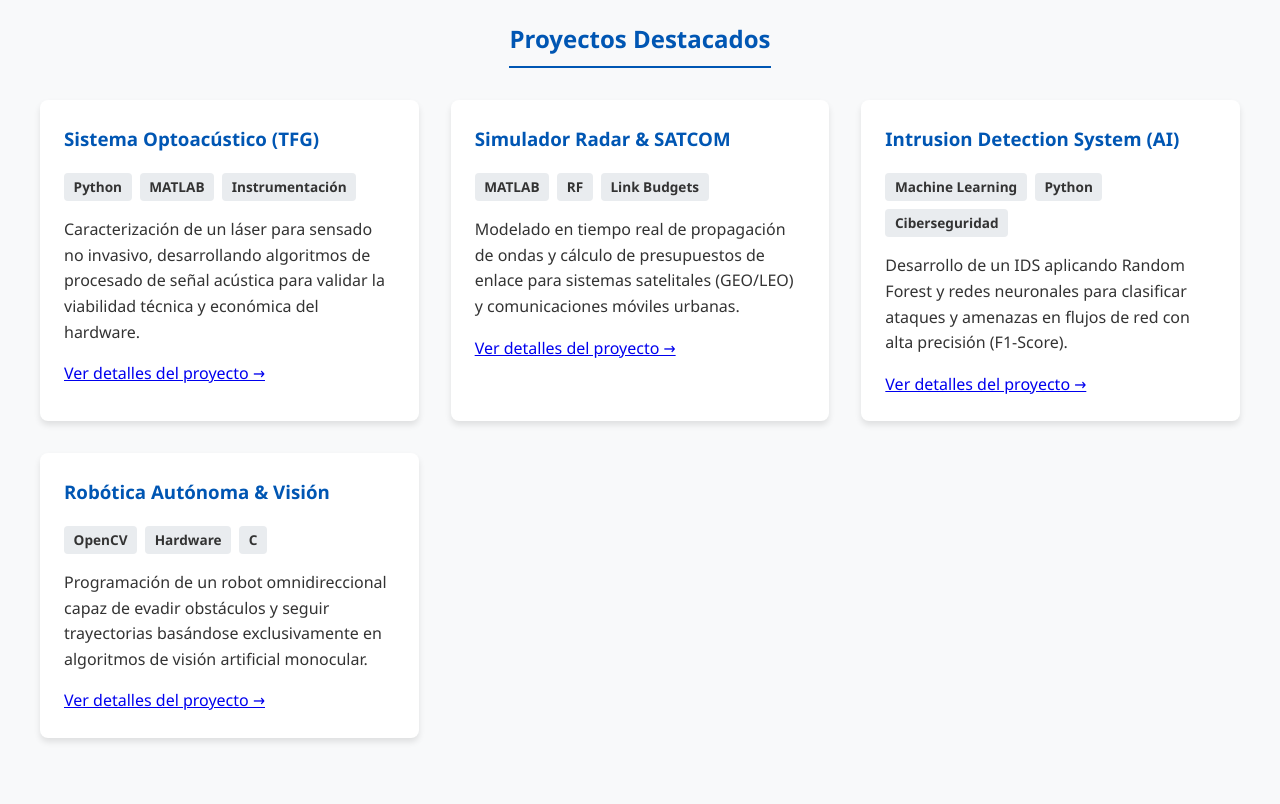
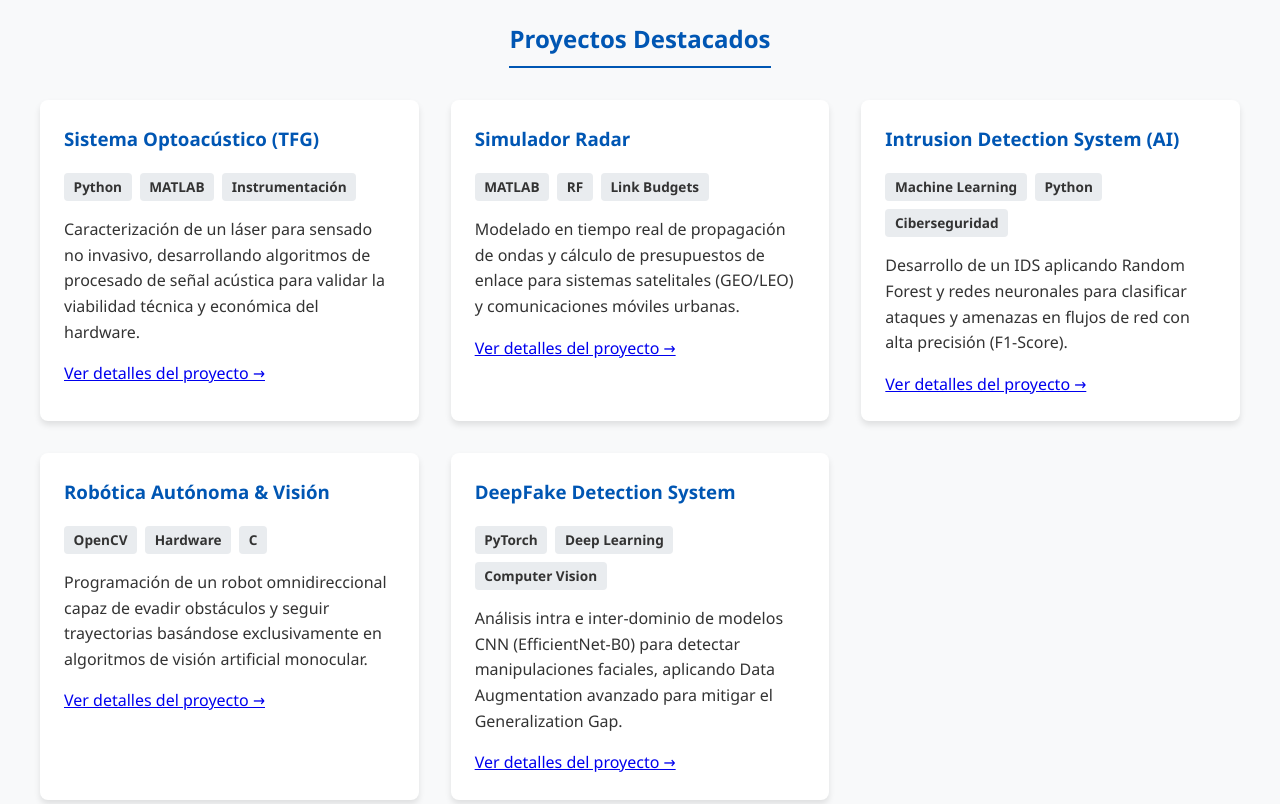
Before and after one commit to itsTello/DavidTello, a plain HTML site: page index.html in a window 1280 px wide. Shown: the part 380-1184 px from the top of the page. Drawn offline with Linux system fonts and the light colour scheme.

Commit message:
Modify project titles and add DeepFake Detection
Updated project details and added a new project section for DeepFake Detection System.

```diff
--- a/index.html
+++ b/index.html
@@ -139,7 +139,7 @@
 
             <!-- Proyecto 2 -->
             <div class="tarjeta-proyecto">
-                <h3>Simulador Radar & SATCOM</h3>
+                <h3>Simulador Radar</h3>
                 <div class="etiquetas">
                     <span class="etiqueta">MATLAB</span>
                     <span class="etiqueta">RF</span>
@@ -172,6 +172,18 @@
                 <p>Programación de un robot omnidireccional capaz de evadir obstáculos y seguir trayectorias basándose exclusivamente en algoritmos de visión artificial monocular.</p>
                 <a href="#">Ver detalles del proyecto &rarr;</a>
             </div>
+
+            <!-- Proyecto 5 -->
+            <div class="tarjeta-proyecto">
+                <h3>DeepFake Detection System</h3>
+                <div class="etiquetas">
+                    <span class="etiqueta">PyTorch</span>
+                    <span class="etiqueta">Deep Learning</span>
+                    <span class="etiqueta">Computer Vision</span>
+                </div>
+                <p>Análisis intra e inter-dominio de modelos CNN (EfficientNet-B0) para detectar manipulaciones faciales, aplicando Data Augmentation avanzado para mitigar el Generalization Gap.</p>
+                <a href="https://github.com/itsTello/deepfake-detection" target="_blank">Ver detalles del proyecto &rarr;</a>
+            </div>
         </div>
     </section>
 
@@ -179,7 +191,7 @@
         <p>¿Conectamos?</p>
         <a href="mailto:davidtellocalles@gmail.com">Correo</a>
         <a href="https://linkedin.com/in/TU-ENLACE" target="_blank">LinkedIn</a>
-        <a href="https://github.com/TU-USUARIO" target="_blank">GitHub</a>
+        <a href="https://github.com/itsTello" target="_blank">GitHub</a>
     </footer>
 
 </body>
```
